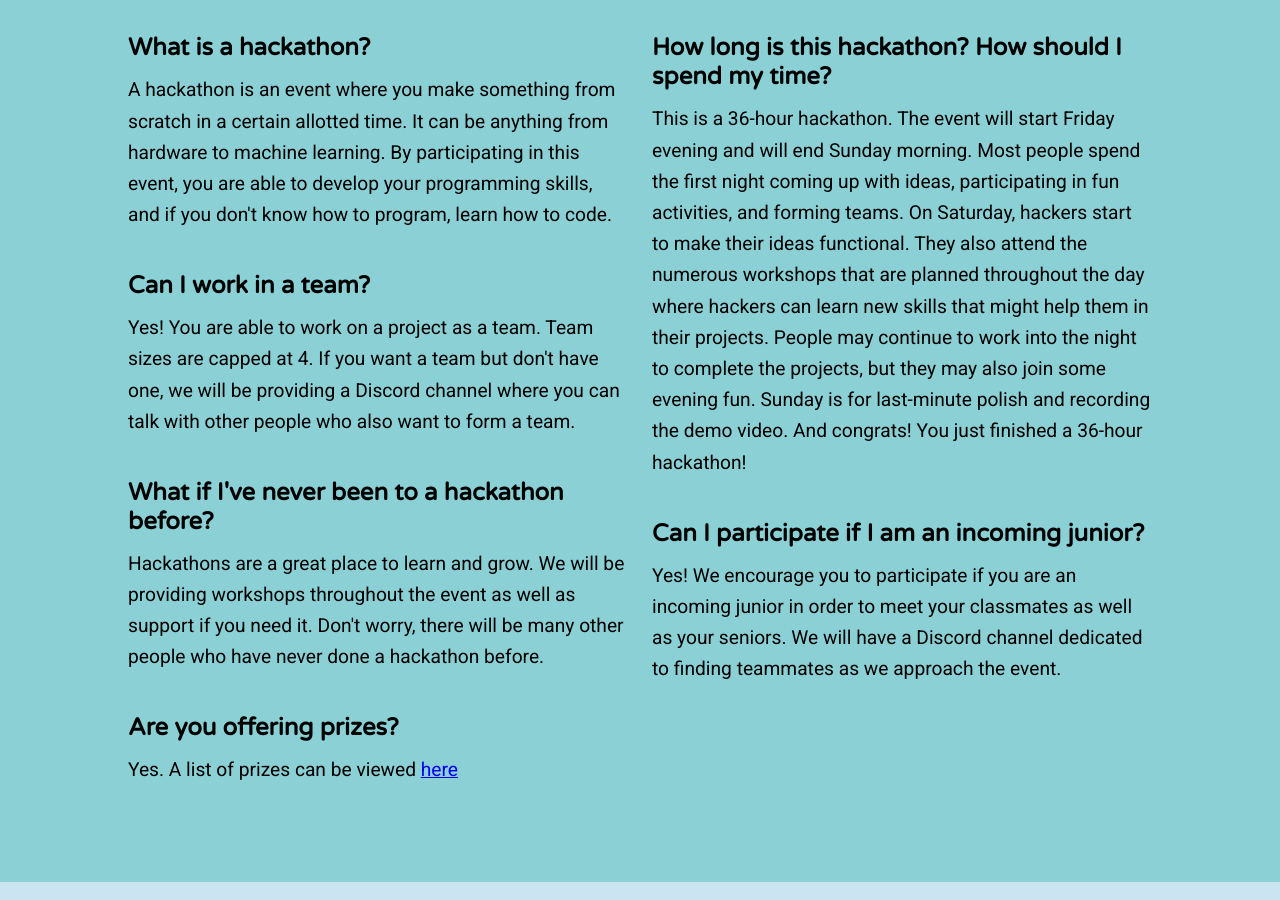
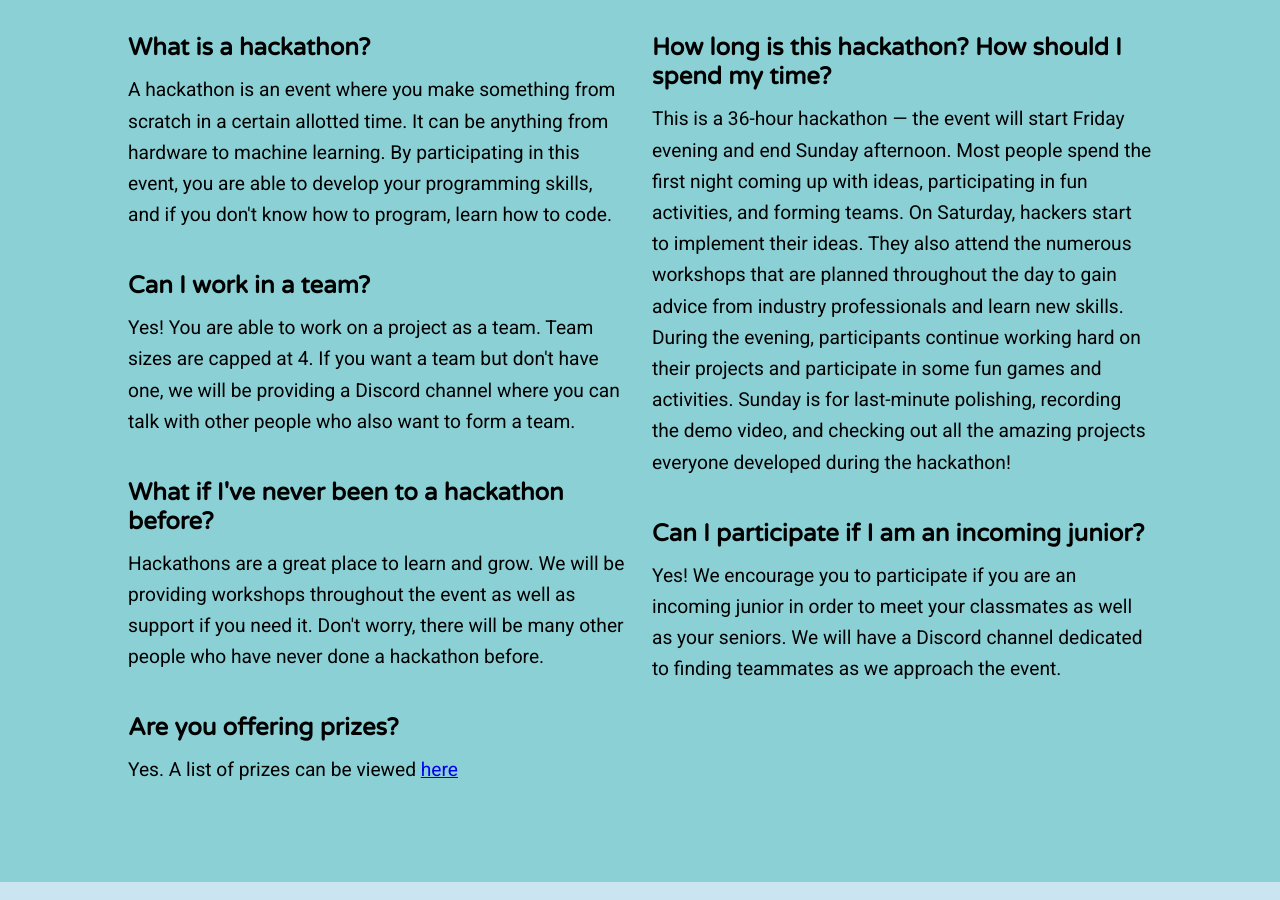
Before and after one commit to tams-cso/hacktams-spring-2021, a plain HTML site: page index.html in a window 1280 px wide. Shown: the part 3757-4657 px from the top of the page. Drawn offline with Linux system fonts and the light colour scheme; a web font is replaced by a local one.

```diff
--- a/index.html
+++ b/index.html
@@ -184,16 +184,16 @@
                             How long is this hackathon? How should I spend my time?
                         </h3>
                         <p class="faq-answer">
-                            This is a 36-hour hackathon. The event will start Friday evening and
-                            will end Sunday morning. Most people spend the first night coming up
-                            with ideas, participating in fun activities, and forming teams. On
-                            Saturday, hackers start to make their ideas functional. They also attend
-                            the numerous workshops that are planned throughout the day where hackers
-                            can learn new skills that might help them in their projects. People may
-                            continue to work into the night to complete the projects, but they may
-                            also join some evening fun. Sunday is for last-minute polish and
-                            recording the demo video. And congrats! You just finished a 36-hour
-                            hackathon!
+                            This is a 36-hour hackathon — the event will start Friday evening and end
+                            Sunday afternoon. Most people spend the first night coming up with
+                            ideas, participating in fun activities, and forming teams. On Saturday,
+                            hackers start to implement their ideas. They also attend the numerous
+                            workshops that are planned throughout the day to gain advice from
+                            industry professionals and learn new skills. During the evening,
+                            participants continue working hard on their projects and participate in
+                            some fun games and activities. Sunday is for last-minute polishing,
+                            recording the demo video, and checking out all the amazing projects
+                            everyone developed during the hackathon!
                         </p>
                     </div>
                     <div class="faq-item">
```
